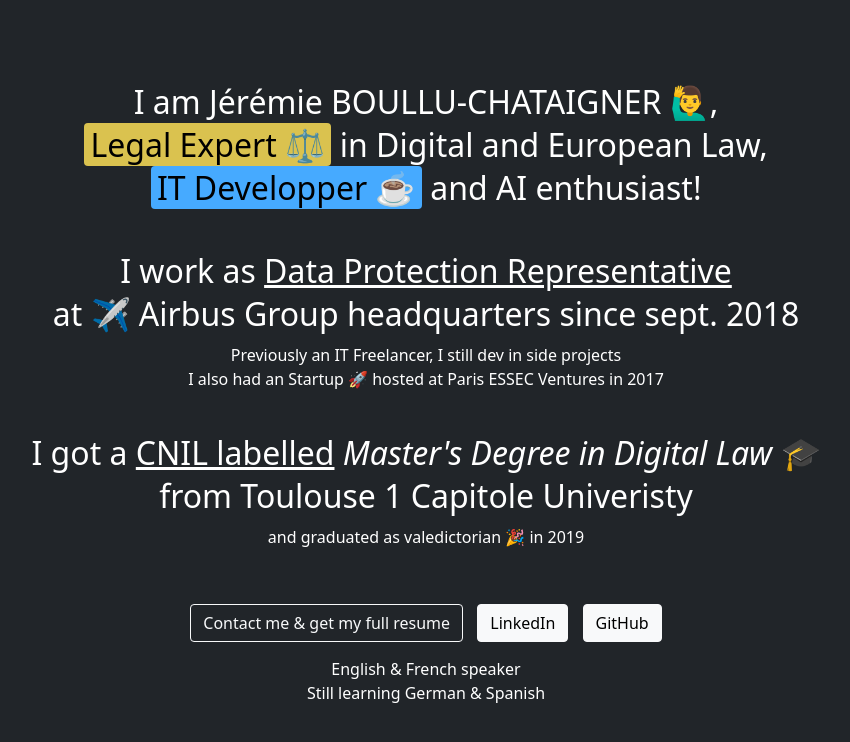
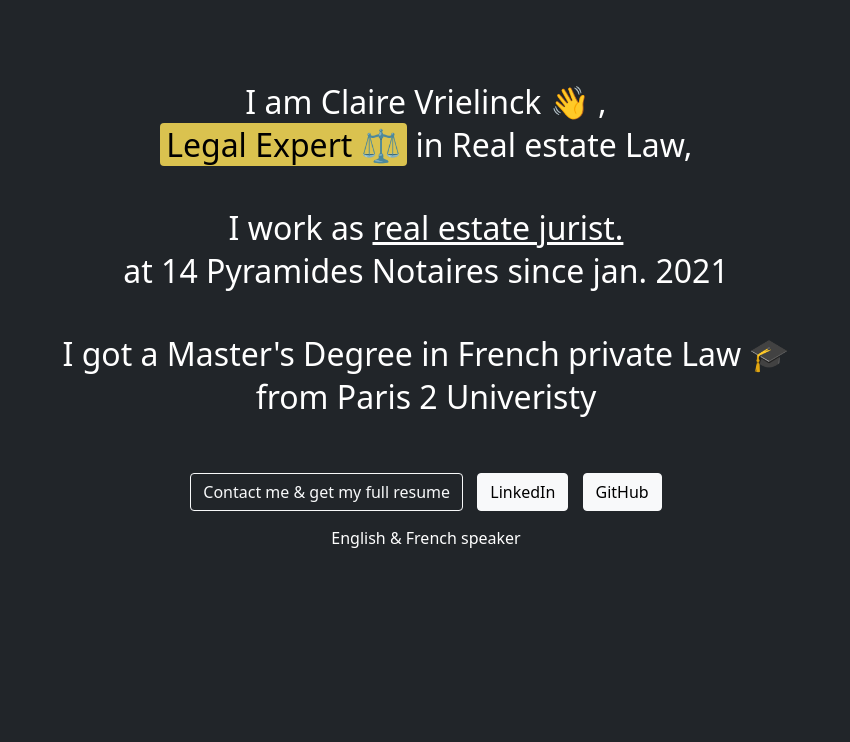
Before and after one commit to cvrielinck/site-cv, a plain HTML site: page index.html in a window 1280 px wide. Shown: the whole page, without its empty margins (214-1064 px from the left). Drawn offline with nearby package versions, Linux system fonts and the light colour scheme.

Commit message:
Update index.html

```diff
--- a/index.html
+++ b/index.html
@@ -1,13 +1,8 @@
 <!DOCTYPE html>
-<!--
-    Hi there!
-    Want to learn more on my current side-projects in IT?
-    Keep in touch at jeremie.boullu@outlook.com
--->
 <html>
     <head>
         <meta http-equiv="Content-Type" content="text/html; charset=UTF-8" />
-        <title>Jérémie BOULLU-CHATAIGNER</title>
+        <title>Claire Vrielinck</title>
         <link href="https://cdn.jsdelivr.net/npm/bootstrap@5.0.2/dist/css/bootstrap.min.css" rel="stylesheet" integrity="sha384-EVSTQN3/azprG1Anm3QDgpJLIm9Nao0Yz1ztcQTwFspd3yD65VohhpuuCOmLASjC" crossorigin="anonymous">
         <script src="https://cdn.jsdelivr.net/npm/bootstrap@5.0.2/dist/js/bootstrap.bundle.min.js" integrity="sha384-MrcW6ZMFYlzcLA8Nl+NtUVF0sA7MsXsP1UyJoMp4YLEuNSfAP+JcXn/tWtIaxVXM" crossorigin="anonymous"></script>
         <link href="main.css" rel="stylesheet">
@@ -16,29 +11,23 @@
     <body>
         <div class="container-fluid container-main" >
             <div class="section-top">
-                <h2>I am <b>Jérémie BOULLU-CHATAIGNER 🙋‍♂️</b>, <br>
-                    <mark>Legal Expert ⚖️</mark> in Digital and European Law, <br>
-                    <mark class="mark-blue">IT Developper ☕️</mark> and AI enthusiast!</h2>
+                <h2>I am <b>Claire Vrielinck 👋  </b>, <br>
+                    <mark>Legal Expert ⚖️</mark> in Real estate Law, <br>
 
-                    <h2>I work as <u>Data Protection Representative</u> <br>
-                    at <b> ✈️ Airbus Group headquarters</b> since sept. 2018</h2>
+                    <h2>I work as <u> real estate jurist.</u> <br>
+                    at <b> 14 Pyramides Notaires</b> since jan. 2021</h2>
 
-                    <p>Previously an IT Freelancer, I still dev in side projects <br>
-                        I also had an Startup 🚀 hosted at Paris ESSEC Ventures in 2017</p>
+                <h2>I got a Master's Degree in French private Law </i>🎓 </b> <br>
+                    from Paris 2 Univeristy</h2>
 
-                <h2>I got a <b><u>CNIL labelled</u> <i>Master's Degree in Digital Law </i>🎓 </b> <br>
-                    from Toulouse 1 Capitole Univeristy</h2>
-
-                    <p>and graduated as valedictorian 🎉 in 2019</p>
             </div>
             <div class="section-1">
-                <a class="btn btn-outline-light" href="mailto:jeremie.boullu@outlook.com?subject=Hi there!&body=Hi Jeremie, %0D%0A %0D%0A I am (nice name) and work at (awesome place) %0D%0A %0D%0A Can we exchange on (some exciting topic)? %0D%0A %0D%0ALet's meet in person / for a virtual coffee.">Contact me & get my full resume</a>
-                <a class="btn btn-light btn-linkedin" href="https://www.linkedin.com/in/jboullu/" target="_blank">LinkedIn</a>
-                <a class="btn btn-light btn-linkedin" href="https://github.com/jboullu/" target="_blank">GitHub</a>
+                <a class="btn btn-outline-light" href="mailto:claire.vrielinck@orange.fr?subject=Hi there!&body=Hi Claire, %0D%0A %0D%0A I am (nice name) and work at (awesome place) %0D%0A %0D%0A Can we exchange on (some exciting topic)? %0D%0A %0D%0ALet's meet in person / for a virtual coffee.">Contact me & get my full resume</a>
+                <a class="btn btn-light btn-linkedin" href="https://fr.linkedin.com/in/claire-vrielinck-a9ba01169/" target="_blank">LinkedIn</a>
+                <a class="btn btn-light btn-linkedin" href="https://github.com/cvrielinck/" target="_blank">GitHub</a>
             </div>
             <div class="section-2">
                 English & French speaker<br>
-                Still learning German & Spanish
             </div>
         </div>
     </body>
```
